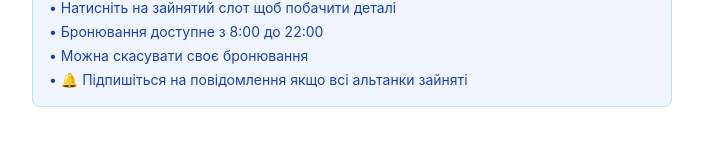
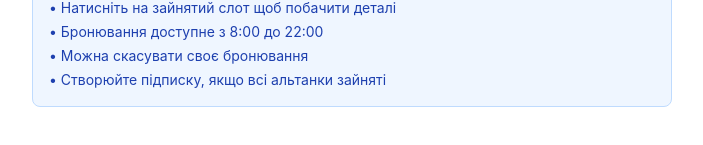
Before and after one commit to mishaborys/ozerniy-booking, a Next.js app: page / in a window 1280 px wide. Shown: the part 419-564 px from the top of the page, without its empty margins (288-991 px from the left). Built offline with nearby package versions, Linux system fonts and the light colour scheme; no server answers; the database is empty.

Commit message:
change description

```diff
--- a/app/page.jsx
+++ b/app/page.jsx
@@ -254,7 +254,7 @@ export default function Home() {
             <li>• Натисніть на зайнятий слот щоб побачити деталі</li>
             <li>• Бронювання доступне з 8:00 до 22:00</li>
             <li>• Можна скасувати своє бронювання</li>
-            <li>• 🔔 Підпишіться на повідомлення якщо всі альтанки зайняті</li>
+            <li>• Створюйте підписку, якщо всі альтанки зайняті</li>
           </ul>
         </div>
 
```
